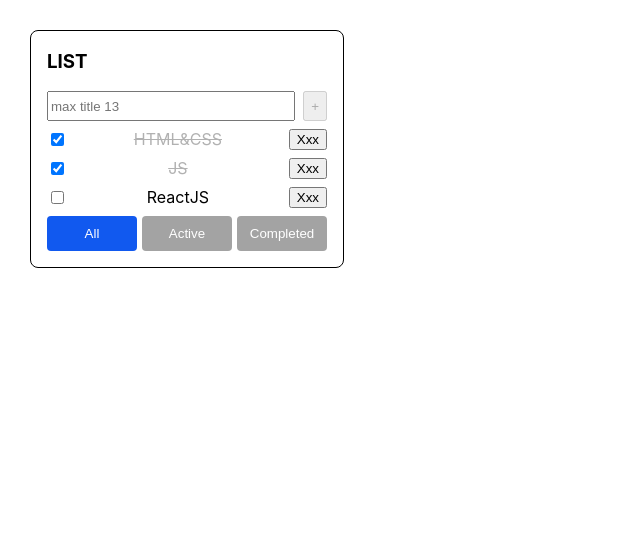
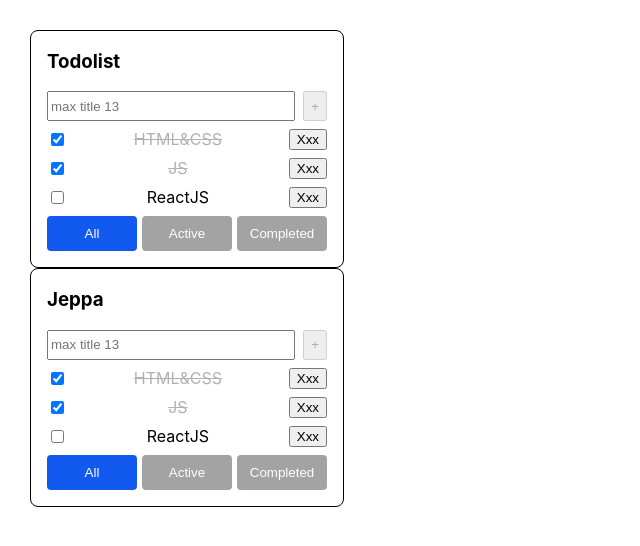
Before and after one commit to Nikolas-Bars/react-repeat, a React (Vite) app: page / in a window 1280 px wide. Shown: the top 546 px of the page, without its empty margins (0-640 px from the left). Built offline with nearby package versions, Linux system fonts and the light colour scheme.

Commit message:
step 3 added create task func

```diff
--- a/src/App.tsx
+++ b/src/App.tsx
@@ -9,6 +9,12 @@ export type Task = {
     id: string
 }
 
+type todolistType = {
+    todolistId: string
+    title: string
+    tasks: Task[]
+}
+
 export type FilterType = "all" | "completed" | "active"
 
 export const App = () => {
@@ -18,57 +24,89 @@ export const App = () => {
         { id: v1(), title: 'ReactJS', isDone: false },
     ])
 
+    const [todolists, setTodolists] = useState<Array<todolistType>>([
+        {todolistId: v1(), title: "Todolist", tasks: [
+            { id: v1(), title: 'HTML&CSS', isDone: true },
+            { id: v1(), title: 'JS', isDone: true },
+            { id: v1(), title: 'ReactJS', isDone: false },
+        ]},
+        {todolistId: v1(), title: "Jeppa", tasks: [
+                { id: v1(), title: 'HTML&CSS', isDone: true },
+                { id: v1(), title: 'JS', isDone: true },
+                { id: v1(), title: 'ReactJS', isDone: false },
+            ]},
+
+    ])
+
     const [filter, setFilter] = useState<FilterType>("all")
 
-    const createTask = (title: string) => {
-        setTasks([...tasks, { id: v4(), title, isDone: false}])
+    const createTask = (title: string, todolistId: string) => {
+        // setTasks([...tasks, { id: v4(), title, isDone: false}])
+        console.log(title, todolistId)
+        setTodolists(todolists.map((td) => {
+                return td.todolistId === todolistId ? {...td, tasks: [...td.tasks, { id: v4(), title, isDone: false}]} : {...td}
+            })
+        )
     }
 
-    const deleteTask = (id: string) => {
-        setTasks(tasks.filter((item) => item.id !== id))
+    const deleteTask = (taskId: string, todolistId: string) => {
+        setTodolists(todolists.map((td) => {
+            return td.todolistId === todolistId ? {...td, tasks: td.tasks.filter((task) => task.id !== taskId)} : {...td}
+        }))
     }
 
-    const changeTaskStatus = (taskId: string, isDone: boolean) => {
+    const changeTaskStatus = (taskId: string, isDone: boolean, todolistId: string) => {
         const newTasks: Array<Task> = tasks.map((task) => {
            return task.id === taskId ? {...task, isDone} : task
         });
         setTasks(newTasks)
     }
 
-    let filteredTasks: Task[] = [];
+    // let filteredTasks: Task[] = [];
 
-    const getFilteredTasks = (filter: FilterType) => {
-        if (filter === "all") {
-            filteredTasks = tasks
-        }
-
-        if (filter === "completed") {
-            filteredTasks = tasks.filter((item) => item.isDone)
-        }
-
-        if (filter === "active") {
-            filteredTasks = tasks.filter((item) => !item.isDone)
-        }
-    }
-
-
-
-    const changeFilter = (filter: FilterType) => {
-        setFilter(filter)
-    }
-
-    getFilteredTasks(filter)
+    // const getFilteredTasks = (filter: FilterType) => {
+    //     if (filter === "all") {
+    //         filteredTasks = tasks
+    //     }
+    //
+    //     if (filter === "completed") {
+    //         filteredTasks = tasks.filter((item) => item.isDone)
+    //     }
+    //
+    //     if (filter === "active") {
+    //         filteredTasks = tasks.filter((item) => !item.isDone)
+    //     }
+    // }
+    //
+    //
+    //
+    // const changeFilter = (filter: FilterType) => {
+    //     setFilter(filter)
+    // }
+    //
+    // getFilteredTasks(filter)
 
     return (
       <div className="app">
-        <TodolistItem
-            title="LIST"
-            tasks={filteredTasks}
-            createTask={createTask}
-            activeFilter={filter}
-            deleteTask={deleteTask}
-            changeTaskStatus={changeTaskStatus}
-            changeFilter={changeFilter} />
+          <div>
+              {todolists.map((todolist) => {
+                  return <TodolistItem
+                      title={todolist.title}
+                      todolistId={todolist.todolistId}
+                      tasks={todolist.tasks}
+                      createTask={createTask}
+                      deleteTask={deleteTask}
+                      changeTaskStatus={changeTaskStatus} />
+              })}
+          </div>
+        {/*<TodolistItem*/}
+        {/*    title="LIST"*/}
+        {/*    tasks={filteredTasks}*/}
+        {/*    createTask={createTask}*/}
+        {/*    activeFilter={filter}*/}
+        {/*    deleteTask={deleteTask}*/}
+        {/*    changeTaskStatus={changeTaskStatus}*/}
+        {/*    changeFilter={changeFilter} />*/}
       </div>
   )
 }
--- a/src/TodolistItem.tsx
+++ b/src/TodolistItem.tsx
@@ -2,25 +2,58 @@ import {FilterType, Task} from "./App.tsx";
 import {TaskList} from "./TaskList.tsx";
 import {FilterButtons} from "./FilterButtons.tsx";
 import {AddTaskForm} from "./AddTaskForm.tsx";
+import {useState} from "react";
 
 type Props = {
     title: string
+    todolistId: string,
     tasks: Task[],
-    deleteTask: (id: string) => void,
-    changeFilter: (filter: FilterType) => void,
-    activeFilter: FilterType,
-    changeTaskStatus: (taskId: string, isDone: boolean) => void,
-    createTask: (title: string) => void,
+    createTask: (title: string, todolistId: string) => void,
+    deleteTask: (taskId: string, todolistId: string) => void,
+    changeTaskStatus: (taskId: string, isDone: boolean, todolistId: string) => void,
 }
 
-export const TodolistItem = ({title, tasks, deleteTask, activeFilter, changeFilter, changeTaskStatus, createTask}: Props) => {
+export const TodolistItem = ({todolistId, title, tasks, deleteTask, changeTaskStatus, createTask}: Props) => {
+
+    let filteredTasks: Task[] = [];
+
+    const [filter, setFilter] = useState<FilterType>("all")
+
+    const getFilteredTasks = (filter: FilterType) => {
+        if (filter === "all") {
+            filteredTasks = tasks
+        }
+
+        if (filter === "completed") {
+            filteredTasks = tasks.filter((item) => item.isDone)
+        }
+
+        if (filter === "active") {
+            filteredTasks = tasks.filter((item) => !item.isDone)
+        }
+    }
+
+    const changeFilter = (filter: FilterType) => {
+        setFilter(filter)
+    }
+
+    getFilteredTasks(filter)
+    const createTaskHandler = (title: string) => {
+        createTask(title, todolistId)
+    }
+    const changeTaskStatusHandler = (taskId: string, isDone: boolean) => {
+        changeTaskStatus(taskId, isDone, todolistId)
+    }
+    const deleteTaskHandler = (taskId: string) => {
+        deleteTask(taskId, todolistId)
+    }
     return (
         <div style={{display: "flex", minWidth: "280px", flexDirection: "column", border: "1px solid black", padding: "0 16px 16px 16px", borderRadius: "8px", justifyContent: "space-between"}}>
             <h3>{title}</h3>
-            <AddTaskForm createTask={createTask} />
-            <TaskList tasks={tasks} deleteTask={deleteTask} changeTaskStatus={changeTaskStatus} />
+            <AddTaskForm createTask={createTaskHandler} />
+            <TaskList tasks={filteredTasks} deleteTask={deleteTaskHandler} changeTaskStatus={changeTaskStatusHandler} />
             <div>
-                <FilterButtons changeFilter={changeFilter} activeFilter={activeFilter} />
+                <FilterButtons changeFilter={changeFilter} activeFilter={filter} />
             </div>
         </div>
     )
```
